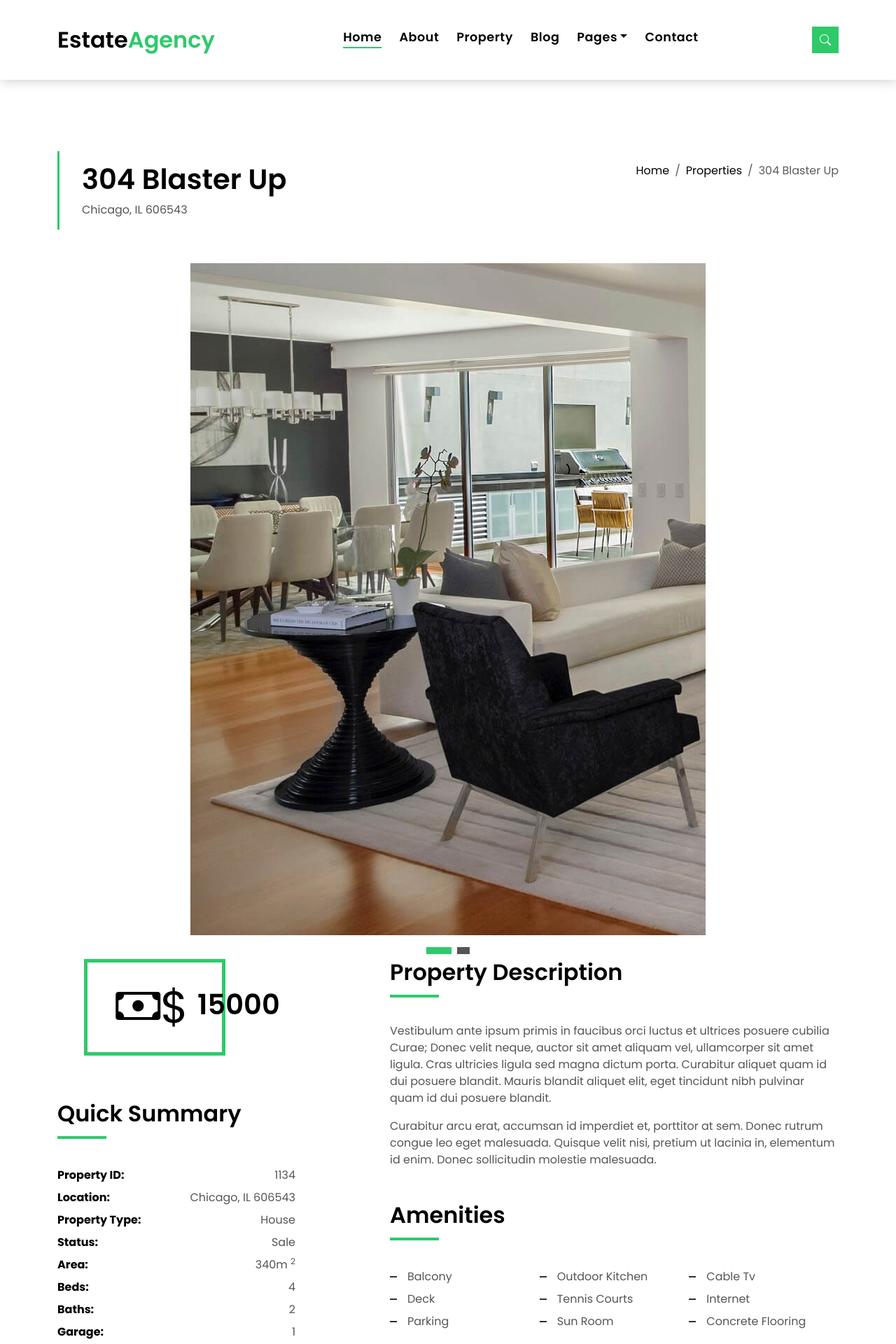
After one commit to kidaqrusFan/propa, a Django app: page /detail/ in a window 1280 px wide. The commit adds this page. Shown: the top 1920 px of the page at 70% size. Run offline with Django 5.2, Linux system fonts and the light colour scheme; some libraries are stand-ins or nearby versions.

Commit message:
Added view and template for detailed page

```diff
--- a/pages/templates/pages/base.html
+++ b/pages/templates/pages/base.html
@@ -16,13 +16,14 @@
         href="https://cdn.jsdelivr.net/npm/bootstrap@5.3.1/dist/css/bootstrap.min.css"
         rel="stylesheet"
     >
-
+    <!-- Google Fonts -->
+    <link href="https://fonts.googleapis.com/css?family=Poppins:300,400,500,600,700" rel="stylesheet">
   <!-- Favicons -->
   <link href="{% static 'img/favicon.png' %}" rel="icon">
   <link href="{% static 'img/apple-touch-icon.png' %}" rel="apple-touch-icon">
 
-  <!-- Google Fonts -->
-  <link href="https://fonts.googleapis.com/css?family=Poppins:300,400,500,600,700" rel="stylesheet">
+
+
 
   <!-- Vendor CSS Files -->
   <link href="{% static 'vendor/animate.css/animate.min.css' %}" rel="stylesheet">
@@ -44,7 +45,161 @@
 
 <body>
 
-{% block content%}
+
+ <!-- ======= Property Search Section ======= -->
+<div class="click-closed"></div>
+<!--/ Form Search Star /-->
+<div class="box-collapse">
+  <div class="title-box-d">
+    <h3 class="title-d">Search Property</h3>
+  </div>
+  <span class="close-box-collapse right-boxed bi bi-x"></span>
+  <div class="box-collapse-wrap form">
+    <form class="form-a">
+      <div class="row">
+        <div class="col-md-12 mb-2">
+          <div class="form-group">
+            <label class="pb-2" for="Type">Keyword</label>
+            <input type="text" class="form-control form-control-lg form-control-a" placeholder="Keyword">
+          </div>
+        </div>
+        <div class="col-md-6 mb-2">
+          <div class="form-group mt-3">
+            <label class="pb-2" for="Type">Type</label>
+            <select class="form-control form-select form-control-a" id="Type">
+              <option>All Type</option>
+              <option>For Rent</option>
+              <option>For Sale</option>
+              <option>Open House</option>
+            </select>
+          </div>
+        </div>
+        <div class="col-md-6 mb-2">
+          <div class="form-group mt-3">
+            <label class="pb-2" for="city">City</label>
+            <select class="form-control form-select form-control-a" id="city">
+              <option>All City</option>
+              <option>Alabama</option>
+              <option>Arizona</option>
+              <option>California</option>
+              <option>Colorado</option>
+            </select>
+          </div>
+        </div>
+        <div class="col-md-6 mb-2">
+          <div class="form-group mt-3">
+            <label class="pb-2" for="bedrooms">Bedrooms</label>
+            <select class="form-control form-select form-control-a" id="bedrooms">
+              <option>Any</option>
+              <option>01</option>
+              <option>02</option>
+              <option>03</option>
+            </select>
+          </div>
+        </div>
+        <div class="col-md-6 mb-2">
+          <div class="form-group mt-3">
+            <label class="pb-2" for="garages">Garages</label>
+            <select class="form-control form-select form-control-a" id="garages">
+              <option>Any</option>
+              <option>01</option>
+              <option>02</option>
+              <option>03</option>
+              <option>04</option>
+            </select>
+          </div>
+        </div>
+        <div class="col-md-6 mb-2">
+          <div class="form-group mt-3">
+            <label class="pb-2" for="bathrooms">Bathrooms</label>
+            <select class="form-control form-select form-control-a" id="bathrooms">
+              <option>Any</option>
+              <option>01</option>
+              <option>02</option>
+              <option>03</option>
+            </select>
+          </div>
+        </div>
+        <div class="col-md-6 mb-2">
+          <div class="form-group mt-3">
+            <label class="pb-2" for="price">Min Price</label>
+            <select class="form-control form-select form-control-a" id="price">
+              <option>Unlimite</option>
+              <option>$50,000</option>
+              <option>$100,000</option>
+              <option>$150,000</option>
+              <option>$200,000</option>
+            </select>
+          </div>
+        </div>
+        <div class="col-md-12">
+          <button type="submit" class="btn btn-b">Search Property</button>
+        </div>
+      </div>
+    </form>
+  </div>
+</div><!-- End Property Search Section -->>
+
+<!-- ======= Header/Navbar ======= -->
+<nav class="navbar navbar-default navbar-trans navbar-expand-lg fixed-top">
+  <div class="container">
+    <button class="navbar-toggler collapsed" type="button" data-bs-toggle="collapse" data-bs-target="#navbarDefault" aria-controls="navbarDefault" aria-expanded="false" aria-label="Toggle navigation">
+      <span></span>
+      <span></span>
+      <span></span>
+    </button>
+    <a class="navbar-brand text-brand" href="index.html">Estate<span class="color-b">Agency</span></a>
+
+    <div class="navbar-collapse collapse justify-content-center" id="navbarDefault">
+      <ul class="navbar-nav">
+
+        <li class="nav-item">
+          <a class="nav-link active" href="index.html">Home</a>
+        </li>
+
+        <li class="nav-item">
+          <a class="nav-link " href="/about.html">About</a>
+        </li>
+
+        <li class="nav-item">
+          <a class="nav-link " href="property-grid.html">Property</a>
+        </li>
+
+        <li class="nav-item">
+          <a class="nav-link " href="blog-grid.html">Blog</a>
+        </li>
+
+        <li class="nav-item dropdown">
+          <a class="nav-link dropdown-toggle" href="#" id="navbarDropdown" role="button" data-bs-toggle="dropdown" aria-haspopup="true" aria-expanded="false">Pages</a>
+          <div class="dropdown-menu">
+            <a class="dropdown-item " href="property-single.html">Property Single</a>
+            <a class="dropdown-item " href="blog-single.html">Blog Single</a>
+            <a class="dropdown-item " href="agents-grid.html">Agents Grid</a>
+            <a class="dropdown-item " href="agent-single.html">Agent Single</a>
+          </div>
+        </li>
+        <li class="nav-item">
+          <a class="nav-link " href="contact.html">Contact</a>
+        </li>
+      </ul>
+    </div>
+
+    <button type="button" class="btn btn-b-n navbar-toggle-box navbar-toggle-box-collapse" data-bs-toggle="collapse" data-bs-target="#navbarTogglerDemo01">
+      <i class="bi bi-search"></i>
+
+
+    </button>
+
+  </div>
+</nav><!-- End Header/Navbar -->
+
+
+{% block content %}
+
+
+{% endblock %}
+
+
 
 
   <footer>
@@ -125,7 +280,7 @@
   <!-- Template Main JS File -->
   <script src="{% static 'js/main.js' %}"></script>
 
-  {% endblock %}
+
 </body>
 
 </html>
--- /dev/null
+++ b/pages/templates/pages/detail.html
@@ -0,0 +1,288 @@
+{% extends 'pages/base.html' %}
+
+
+{% block content %}
+
+<main id="main">
+
+    <!-- ======= Intro Single ======= -->
+    <section class="intro-single">
+      <div class="container">
+        <div class="row">
+          <div class="col-md-12 col-lg-8">
+            <div class="title-single-box">
+              <h1 class="title-single">304 Blaster Up</h1>
+              <span class="color-text-a">Chicago, IL 606543</span>
+            </div>
+          </div>
+          <div class="col-md-12 col-lg-4">
+            <nav aria-label="breadcrumb" class="breadcrumb-box d-flex justify-content-lg-end">
+              <ol class="breadcrumb">
+                <li class="breadcrumb-item">
+                  <a href="index.html">Home</a>
+                </li>
+                <li class="breadcrumb-item">
+                  <a href="property-grid.html">Properties</a>
+                </li>
+                <li class="breadcrumb-item active" aria-current="page">
+                  304 Blaster Up
+                </li>
+              </ol>
+            </nav>
+          </div>
+        </div>
+      </div>
+    </section><!-- End Intro Single-->
+
+    <!-- ======= Property Single ======= -->
+    <section class="property-single nav-arrow-b">
+      <div class="container">
+        <div class="row justify-content-center">
+          <div class="col-lg-8">
+            <div id="property-single-carousel" class="swiper">
+              <div class="swiper-wrapper">
+                <div class="carousel-item-b swiper-slide">
+                  <img src="assets/img/slide-1.jpg" alt="">
+                </div>
+                <div class="carousel-item-b swiper-slide">
+                  <img src="assets/img/slide-2.jpg" alt="">
+                </div>
+              </div>
+            </div>
+            <div class="property-single-carousel-pagination carousel-pagination"></div>
+          </div>
+        </div>
+
+        <div class="row">
+          <div class="col-sm-12">
+
+            <div class="row justify-content-between">
+              <div class="col-md-5 col-lg-4">
+                <div class="property-price d-flex justify-content-center foo">
+                  <div class="card-header-c d-flex">
+                    <div class="card-box-ico">
+                      <span class="bi bi-cash">$</span>
+                    </div>
+                    <div class="card-title-c align-self-center">
+                      <h5 class="title-c">15000</h5>
+                    </div>
+                  </div>
+                </div>
+                <div class="property-summary">
+                  <div class="row">
+                    <div class="col-sm-12">
+                      <div class="title-box-d section-t4">
+                        <h3 class="title-d">Quick Summary</h3>
+                      </div>
+                    </div>
+                  </div>
+                  <div class="summary-list">
+                    <ul class="list">
+                      <li class="d-flex justify-content-between">
+                        <strong>Property ID:</strong>
+                        <span>1134</span>
+                      </li>
+                      <li class="d-flex justify-content-between">
+                        <strong>Location:</strong>
+                        <span>Chicago, IL 606543</span>
+                      </li>
+                      <li class="d-flex justify-content-between">
+                        <strong>Property Type:</strong>
+                        <span>House</span>
+                      </li>
+                      <li class="d-flex justify-content-between">
+                        <strong>Status:</strong>
+                        <span>Sale</span>
+                      </li>
+                      <li class="d-flex justify-content-between">
+                        <strong>Area:</strong>
+                        <span>340m
+                          <sup>2</sup>
+                        </span>
+                      </li>
+                      <li class="d-flex justify-content-between">
+                        <strong>Beds:</strong>
+                        <span>4</span>
+                      </li>
+                      <li class="d-flex justify-content-between">
+                        <strong>Baths:</strong>
+                        <span>2</span>
+                      </li>
+                      <li class="d-flex justify-content-between">
+                        <strong>Garage:</strong>
+                        <span>1</span>
+                      </li>
+                    </ul>
+                  </div>
+                </div>
+              </div>
+              <div class="col-md-7 col-lg-7 section-md-t3">
+                <div class="row">
+                  <div class="col-sm-12">
+                    <div class="title-box-d">
+                      <h3 class="title-d">Property Description</h3>
+                    </div>
+                  </div>
+                </div>
+                <div class="property-description">
+                  <p class="description color-text-a">
+                    Vestibulum ante ipsum primis in faucibus orci luctus et ultrices posuere cubilia Curae; Donec velit
+                    neque, auctor sit amet
+                    aliquam vel, ullamcorper sit amet ligula. Cras ultricies ligula sed magna dictum porta.
+                    Curabitur aliquet quam id dui posuere blandit. Mauris blandit aliquet elit, eget tincidunt
+                    nibh pulvinar quam id dui posuere blandit.
+                  </p>
+                  <p class="description color-text-a no-margin">
+                    Curabitur arcu erat, accumsan id imperdiet et, porttitor at sem. Donec rutrum congue leo eget
+                    malesuada. Quisque velit nisi,
+                    pretium ut lacinia in, elementum id enim. Donec sollicitudin molestie malesuada.
+                  </p>
+                </div>
+                <div class="row section-t3">
+                  <div class="col-sm-12">
+                    <div class="title-box-d">
+                      <h3 class="title-d">Amenities</h3>
+                    </div>
+                  </div>
+                </div>
+                <div class="amenities-list color-text-a">
+                  <ul class="list-a no-margin">
+                    <li>Balcony</li>
+                    <li>Outdoor Kitchen</li>
+                    <li>Cable Tv</li>
+                    <li>Deck</li>
+                    <li>Tennis Courts</li>
+                    <li>Internet</li>
+                    <li>Parking</li>
+                    <li>Sun Room</li>
+                    <li>Concrete Flooring</li>
+                  </ul>
+                </div>
+              </div>
+            </div>
+          </div>
+          <div class="col-md-10 offset-md-1">
+            <ul class="nav nav-pills-a nav-pills mb-3 section-t3" id="pills-tab" role="tablist">
+              <li class="nav-item">
+                <a class="nav-link active" id="pills-video-tab" data-bs-toggle="pill" href="#pills-video" role="tab" aria-controls="pills-video" aria-selected="true">Video</a>
+              </li>
+              <li class="nav-item">
+                <a class="nav-link" id="pills-plans-tab" data-bs-toggle="pill" href="#pills-plans" role="tab" aria-controls="pills-plans" aria-selected="false">Floor Plans</a>
+              </li>
+              <li class="nav-item">
+                <a class="nav-link" id="pills-map-tab" data-bs-toggle="pill" href="#pills-map" role="tab" aria-controls="pills-map" aria-selected="false">Ubication</a>
+              </li>
+            </ul>
+            <div class="tab-content" id="pills-tabContent">
+              <div class="tab-pane fade show active" id="pills-video" role="tabpanel" aria-labelledby="pills-video-tab">
+                <iframe src="https://player.vimeo.com/video/73221098" width="100%" height="460" frameborder="0" webkitallowfullscreen mozallowfullscreen allowfullscreen></iframe>
+              </div>
+              <div class="tab-pane fade" id="pills-plans" role="tabpanel" aria-labelledby="pills-plans-tab">
+                <img src="assets/img/plan2.jpg" alt="" class="img-fluid">
+              </div>
+              <div class="tab-pane fade" id="pills-map" role="tabpanel" aria-labelledby="pills-map-tab">
+                <iframe src="https://www.google.com/maps/embed?pb=!1m18!1m12!1m3!1d3022.1422937950147!2d-73.98731968482413!3d40.75889497932681!2m3!1f0!2f0!3f0!3m2!1i1024!2i768!4f13.1!3m3!1m2!1s0x89c25855c6480299%3A0x55194ec5a1ae072e!2sTimes+Square!5e0!3m2!1ses-419!2sve!4v1510329142834" width="100%" height="460" frameborder="0" style="border:0" allowfullscreen></iframe>
+              </div>
+            </div>
+          </div>
+          <div class="col-md-12">
+            <div class="row section-t3">
+              <div class="col-sm-12">
+                <div class="title-box-d">
+                  <h3 class="title-d">Contact Agent</h3>
+                </div>
+              </div>
+            </div>
+            <div class="row">
+              <div class="col-md-6 col-lg-4">
+                <img src="assets/img/agent-4.jpg" alt="" class="img-fluid">
+              </div>
+              <div class="col-md-6 col-lg-4">
+                <div class="property-agent">
+                  <h4 class="title-agent">Anabella Geller</h4>
+                  <p class="color-text-a">
+                    Nulla porttitor accumsan tincidunt. Vestibulum ac diam sit amet quam vehicula elementum sed sit amet
+                    dui. Quisque velit nisi,
+                    pretium ut lacinia in, elementum id enim.
+                  </p>
+                  <ul class="list-unstyled">
+                    <li class="d-flex justify-content-between">
+                      <strong>Phone:</strong>
+                      <span class="color-text-a">(222) 4568932</span>
+                    </li>
+                    <li class="d-flex justify-content-between">
+                      <strong>Mobile:</strong>
+                      <span class="color-text-a">777 287 378 737</span>
+                    </li>
+                    <li class="d-flex justify-content-between">
+                      <strong>Email:</strong>
+                      <span class="color-text-a">annabella@example.com</span>
+                    </li>
+                    <li class="d-flex justify-content-between">
+                      <strong>Skype:</strong>
+                      <span class="color-text-a">Annabela.ge</span>
+                    </li>
+                  </ul>
+                  <div class="socials-a">
+                    <ul class="list-inline">
+                      <li class="list-inline-item">
+                        <a href="#">
+                          <i class="bi bi-facebook" aria-hidden="true"></i>
+                        </a>
+                      </li>
+                      <li class="list-inline-item">
+                        <a href="#">
+                          <i class="bi bi-twitter" aria-hidden="true"></i>
+                        </a>
+                      </li>
+                      <li class="list-inline-item">
+                        <a href="#">
+                          <i class="bi bi-instagram" aria-hidden="true"></i>
+                        </a>
+                      </li>
+                      <li class="list-inline-item">
+                        <a href="#">
+                          <i class="bi bi-linkedin" aria-hidden="true"></i>
+                        </a>
+                      </li>
+                    </ul>
+                  </div>
+                </div>
+              </div>
+              <div class="col-md-12 col-lg-4">
+                <div class="property-contact">
+                  <form class="form-a">
+                    <div class="row">
+                      <div class="col-md-12 mb-1">
+                        <div class="form-group">
+                          <input type="text" class="form-control form-control-lg form-control-a" id="inputName" placeholder="Name *" required>
+                        </div>
+                      </div>
+                      <div class="col-md-12 mb-1">
+                        <div class="form-group">
+                          <input type="email" class="form-control form-control-lg form-control-a" id="inputEmail1" placeholder="Email *" required>
+                        </div>
+                      </div>
+                      <div class="col-md-12 mb-1">
+                        <div class="form-group">
+                          <textarea id="textMessage" class="form-control" placeholder="Comment *" name="message" cols="45" rows="8" required></textarea>
+                        </div>
+                      </div>
+                      <div class="col-md-12 mt-3">
+                        <button type="submit" class="btn btn-a">Send Message</button>
+                      </div>
+                    </div>
+                  </form>
+                </div>
+              </div>
+            </div>
+          </div>
+        </div>
+      </div>
+    </section><!-- End Property Single-->
+
+  </main><!-- End #main -->
+
+
+
+{% endblock %}
--- a/pages/urls.py
+++ b/pages/urls.py
@@ -3,4 +3,5 @@ from pages import views
 
 urlpatterns = [
     path('', views.home, name='home'),
+    path('detail/', views.detail, name='detail'),
 ]
--- a/pages/views.py
+++ b/pages/views.py
@@ -4,3 +4,6 @@ from django.shortcuts import render
 
 def home(request):
     return render(request, "pages/home.html", {})
+
+def detail(request):
+    return render(request, "pages/detail.html", {})
--- a/property/settings.py
+++ b/property/settings.py
@@ -116,7 +116,7 @@ USE_TZ = True
 # Static files (CSS, JavaScript, Images)
 # https://docs.djangoproject.com/en/5.0/howto/static-files/
 
-STATIC_URL = 'static/'
+STATIC_URL = '/static/'
 
 # Default primary key field type
 # https://docs.djangoproject.com/en/5.0/ref/settings/#default-auto-field
```
Also changed, not shown: pages/templates/pages/about.html (added, +18 -0 lines), pages/templates/pages/home.html (+5 -5 lines).
